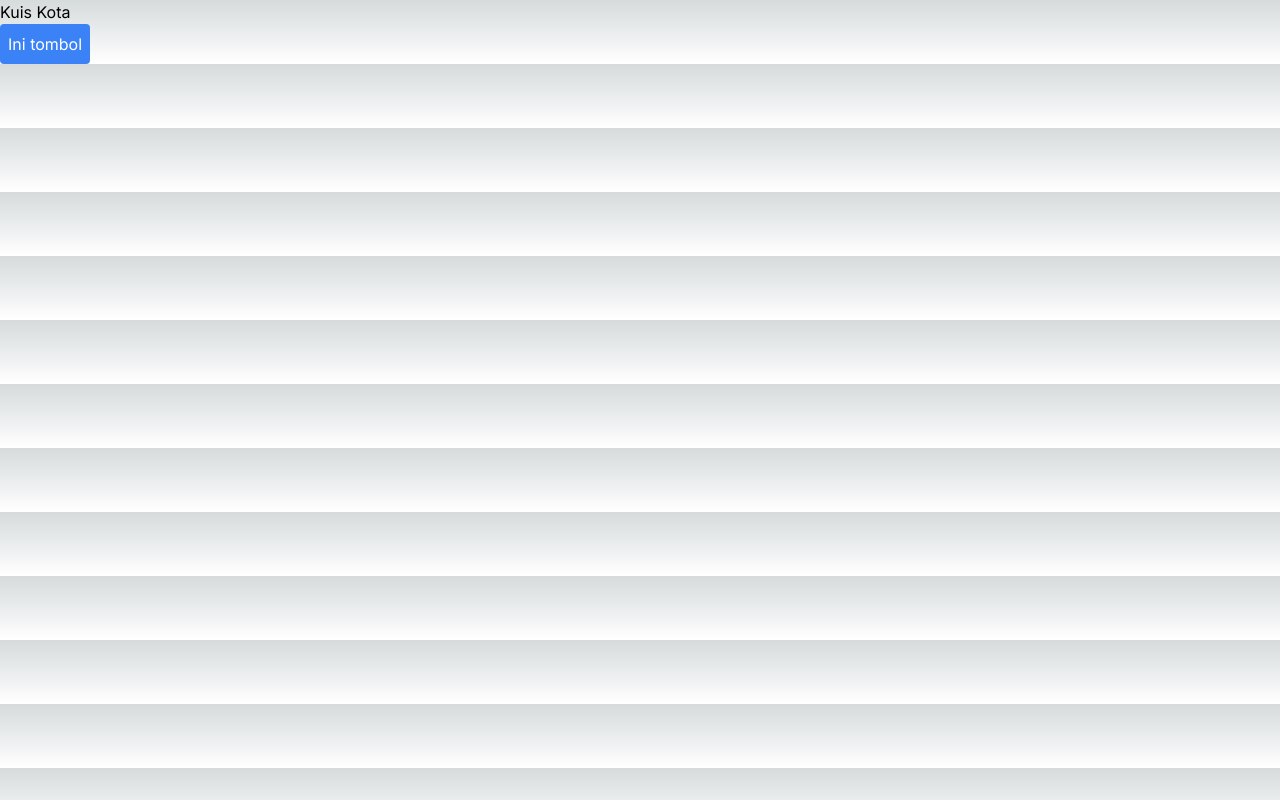
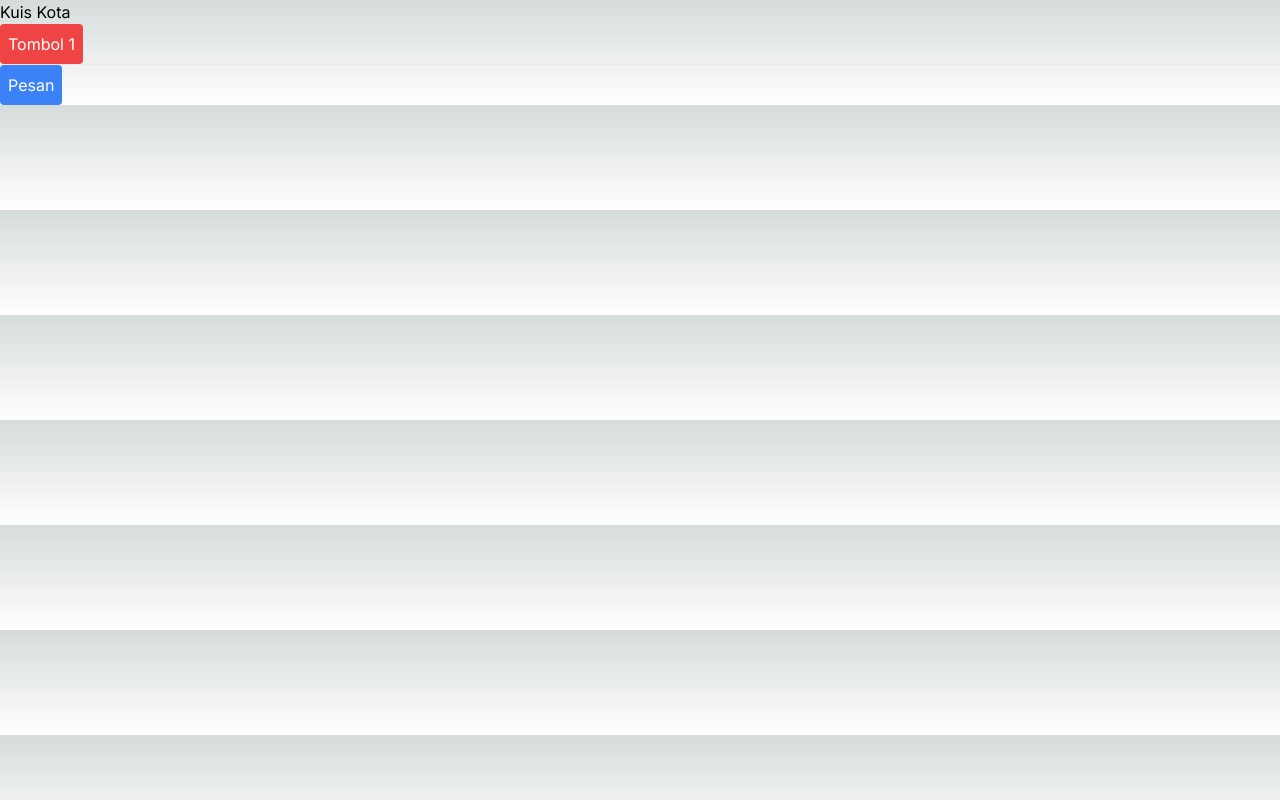
Before and after one commit to BntnggShll/PBF, a Next.js app in the folder pertemuan ke4/04-event-dan-state/: page / in a window 1280 px wide. Built offline with nearby package versions, Linux system fonts and the light colour scheme.

Commit message:
Praktikum 2

```diff
--- a/pertemuan ke4/04-event-dan-state/src/app/page.tsx
+++ b/pertemuan ke4/04-event-dan-state/src/app/page.tsx
@@ -1,5 +1,5 @@
 "use client";
-import Tombol_1 from "@/components/button";
+import Tombol_1, { Tombol_2 } from "@/components/button";
 
 export default function home() {
   return (
@@ -7,6 +7,10 @@ export default function home() {
       <div className="container mx-auto">
         <h2>Kuis Kota</h2>
         <Tombol_1 />
+
+        <hr></hr>
+
+        <Tombol_2 isiPesan="Ini Pesanku" namaTombol="Pesan" />
       </div>
     </>
   );
--- a/pertemuan ke4/04-event-dan-state/src/components/button.tsx
+++ b/pertemuan ke4/04-event-dan-state/src/components/button.tsx
@@ -1,22 +1,25 @@
+export function Tombol_2({ isiPesan, namaTombol }) {
+  return (
+    <button
+      className="bg-blue-500 hover:bg-blue-700 ☐ text-white p-2 rounded"
+      onClick={() => alert(isiPesan)}
+    >
+      {namaTombol}
+    </button>
+  );
+}
+
 export default function Tombol_1() {
   function handleClick() {
     alert("Tombol telah ditekan!!!");
   }
 
-  function handleMouseOver() {
-    alert("Eits, mau mencet tombol ya?");
-  }
-
   return (
     <button
-      className="bg-blue-500 hover:bg-blue-700 text-white p-2 rounded"
+      className="bg-red-500 hover:bg-red-700 text-white p-2 rounded"
       onClick={handleClick}
-      //onMouseOver={handleMouseOver}
-      onMouseLeave={()=>{
-        alert("loh, kok sudah pergi!!!")
-      }}
     >
-      Ini tombol
+      Tombol 1
     </button>
   );
 }
```
